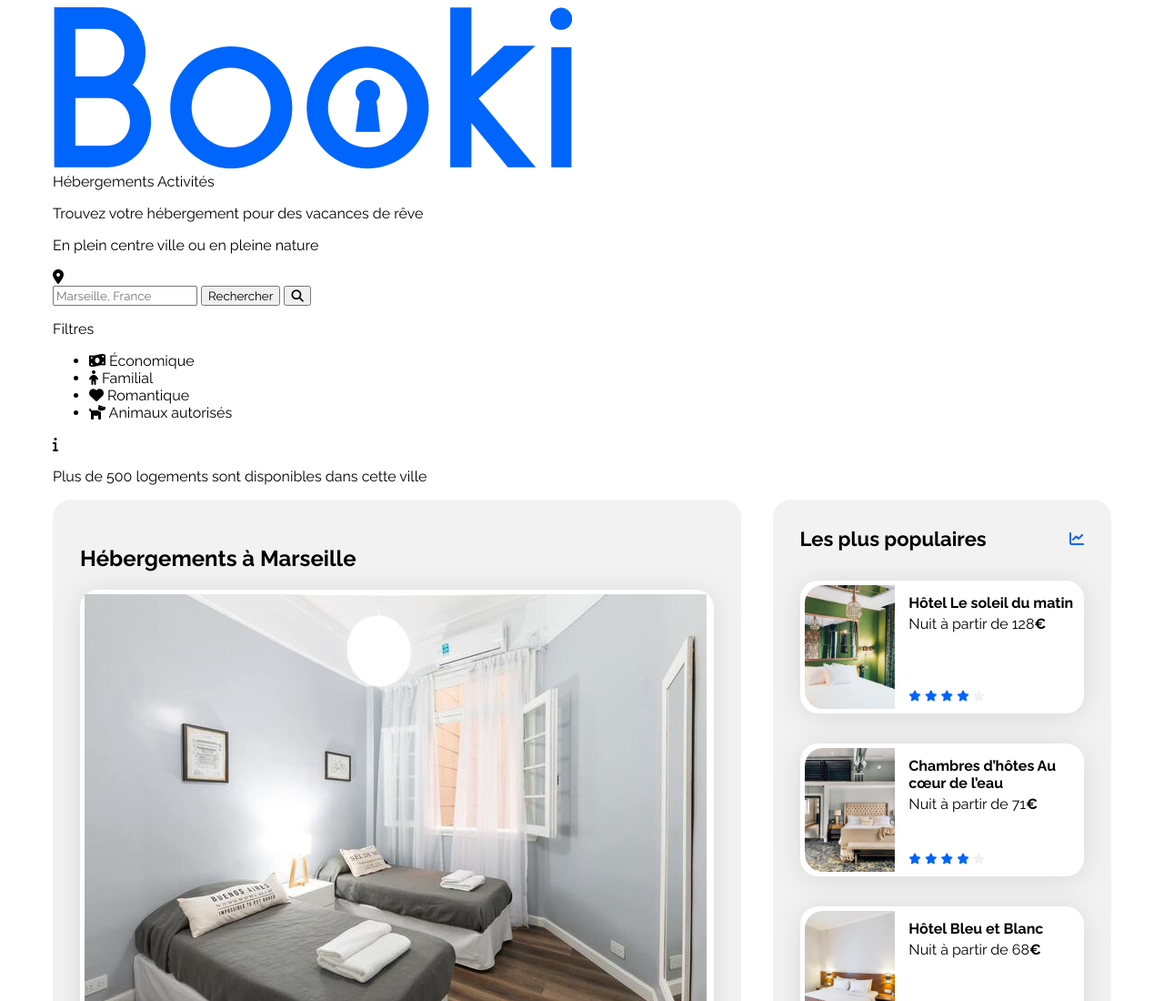
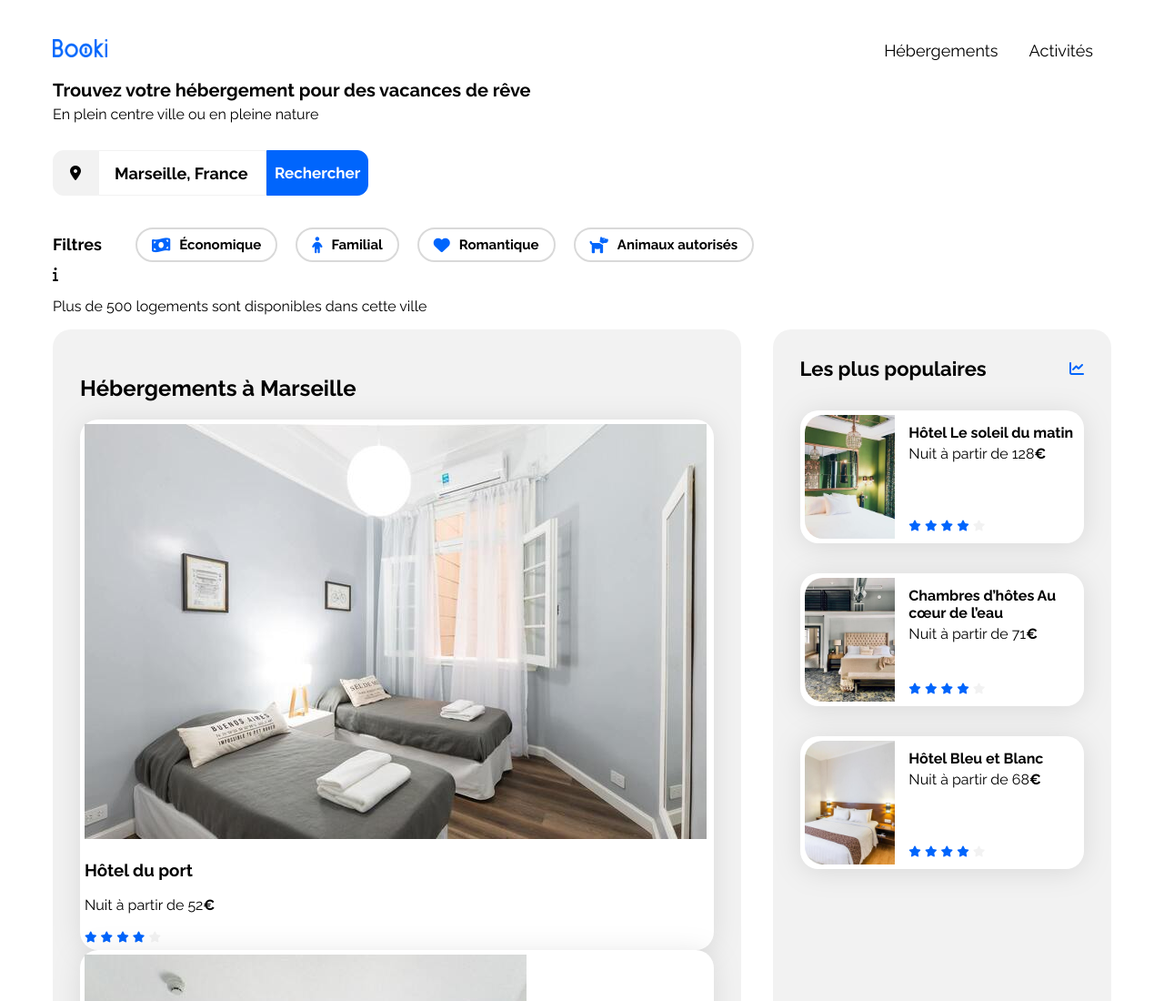
Before and after one commit to LaurieLM/Projet2_BOOKI_Lespinasse_Laurie, a plain HTML site: page index.html in a window 1280 px wide. Shown: the top 1100 px of the page at 91% size. Drawn offline with Linux system fonts and the light colour scheme.

Commit message:
header (css)

```diff
--- a/CSS/style.css
+++ b/CSS/style.css
@@ -16,6 +16,132 @@
 body {
     display: flex;
     justify-content: center;
+}
+
+.header {
+    display: flex;
+    justify-content: space-between;
+    align-items: center;
+    margin-top: 35px;
+}
+
+.header img {
+    width: 60px;
+    height: 20px;
+}
+
+.menu a {
+    font-size: 18px;
+    color: black;
+    padding: 21px 20px 0 10px;
+}
+
+.menu a:hover {
+    color: #0065FC;
+}
+
+.text-1 {
+    font-size: 20px;
+    font-weight: bold;
+    margin-bottom: 5px;
+}
+
+.text-2 {
+    font-size: 16px;
+    margin-top: 0;
+}
+
+.search-bar {
+    display: flex;
+    margin: 30px 0 30px 0;
+}
+
+.search-bar i {
+    font-size: 16px;
+    border: 1px solid #f2f2f2;
+    border-radius: 12px 0 0 12px;
+    background-color: #f2f2f2;
+    padding: 16px 18px 10px 18px;
+}
+
+.search-bar input {
+    width: 185px;
+    font-size: 18px;
+    font-weight: bold;
+    border: 1px solid #f2f2f2;
+}
+
+.search-bar input::placeholder {
+    color: black;
+    padding-left: 15px;
+}
+
+.search-bar form {
+    display: contents;
+}
+
+.search-bar .button-desktop {
+    font-size: 17px;
+    font-weight: bold;
+    color: white;
+    background-color: #0065FC;
+    border: 1px solid #0065FC;
+    border-radius: 0 12px 12px 0;
+    padding: 8px;
+}
+
+.search-bar .button-mobil {
+    visibility: hidden;
+}
+
+.filters {
+    list-style: none;
+    display: flex;
+    justify-content: flex-start;
+    align-items: center;
+}
+
+.filters p {
+    font-size: 18px;
+    font-weight: bold;
+    margin: 0;
+}
+
+.filters ul  {
+    height: 15px;
+    list-style: none;
+    display: flex;
+    flex-direction: row;
+    flex-wrap: nowrap;
+    align-items: center;
+    justify-content: space-between;
+    padding-left: 17px;
+}
+
+.filters li {
+    display: flex;
+    justify-content: space-around;
+    align-items: center;
+    height: 30px;
+    font-size: 15px;
+    font-weight: bold;
+    border: 2px solid #d9d9d9;
+    border-radius: 50px 50px 50px 50px;
+    margin: 0 0 0 20px;
+    padding: 2px 16px 2px 6px;
+}
+
+.filters ul li:hover {
+    background-color: #DEEBFF;
+}
+
+.filters ul i {
+    position: relative;
+    display: inline-block;
+    text-align: center;
+    font-size: 18px;
+    color: #0065FC;
+    padding: 11px 10px 11px 10px;
 }
 
 .main-container {
```
